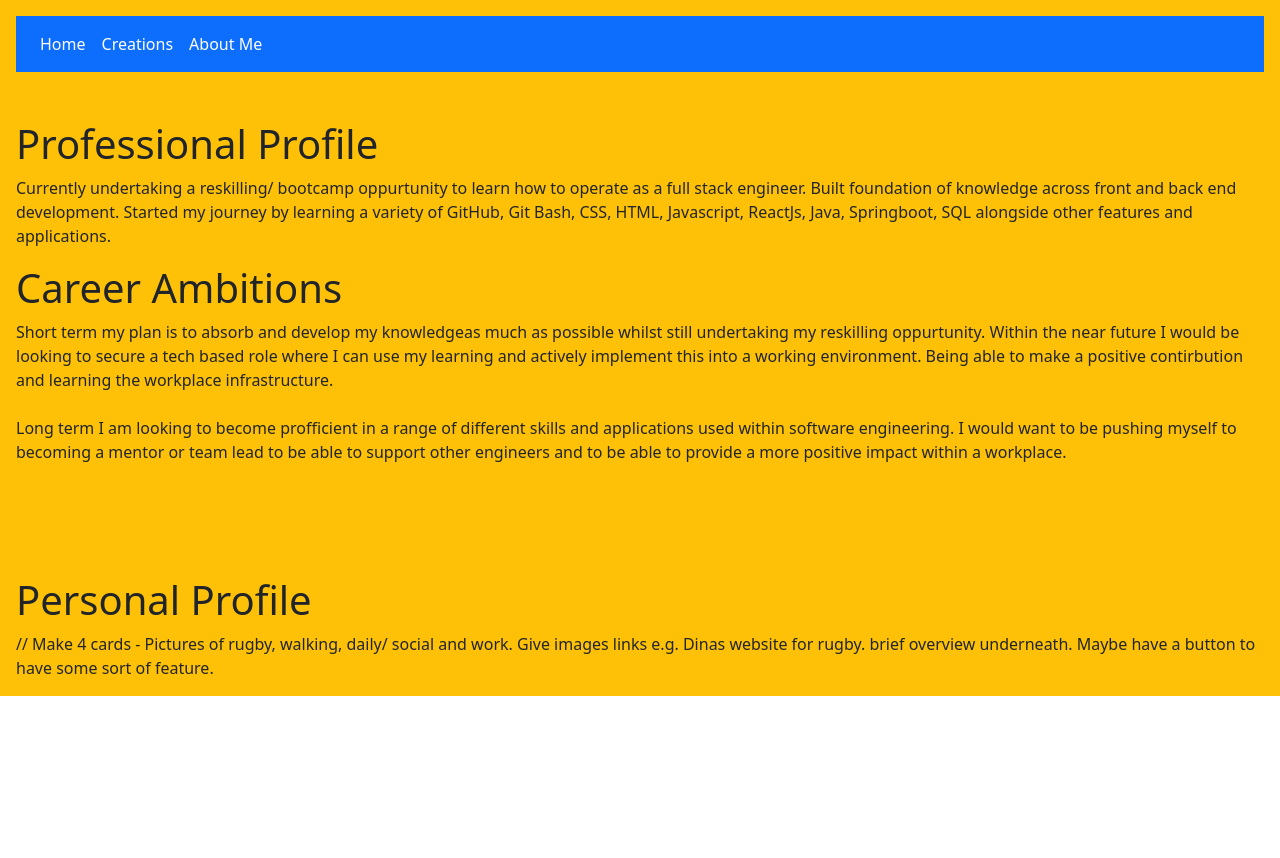
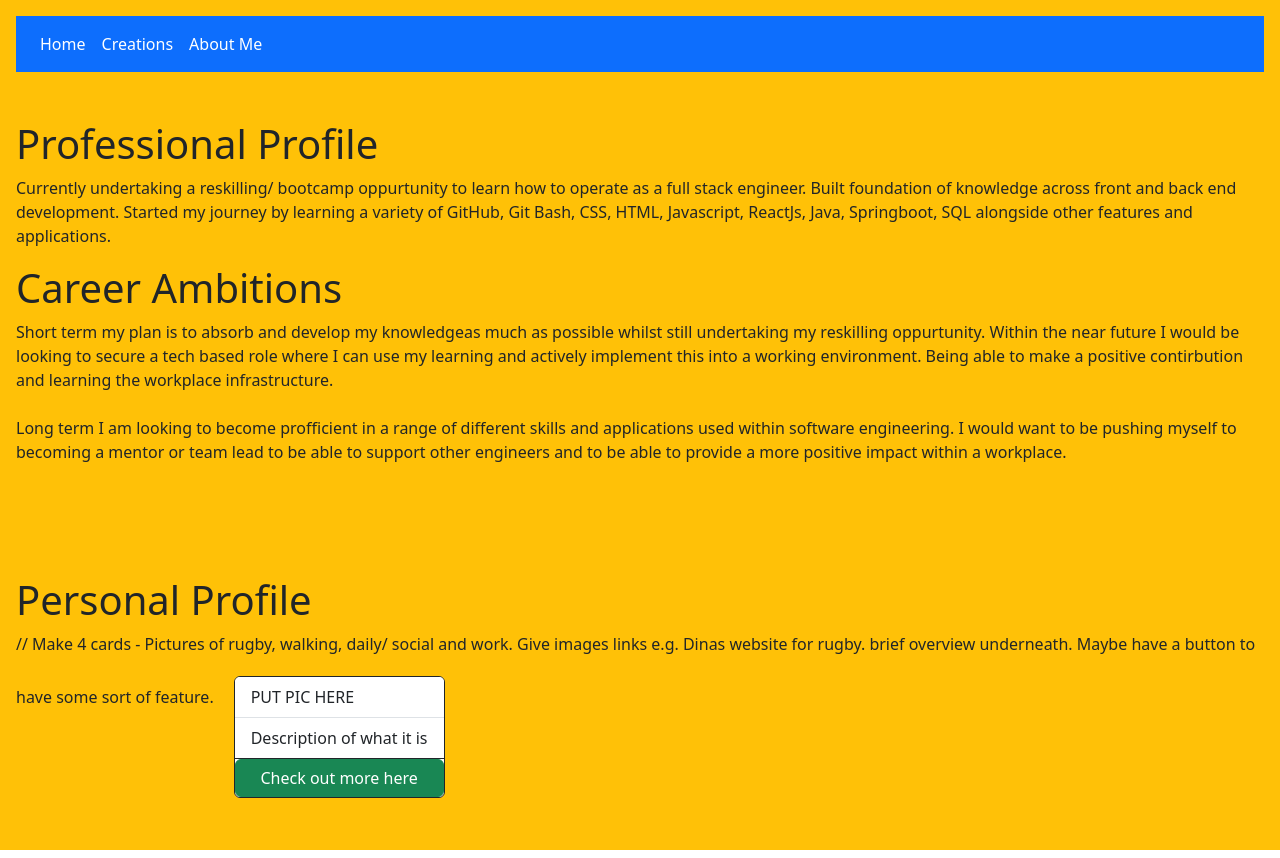
Before and after one commit to nathanl24/PersonalProjectFE, a React (Create React App) app in the folder personal-project/: page /AboutMe in a window 1280 px wide. Before the commit the page ends 800 px from the top, so only its background shows below. Built offline with nearby package versions, Linux system fonts and the light colour scheme.

Commit message:
Cards updated

```diff
--- a/personal-project/src/Components/AboutMe/AboutMe.jsx
+++ b/personal-project/src/Components/AboutMe/AboutMe.jsx
@@ -21,15 +21,30 @@ function AboutMe() {
                 engineering. I would want to be pushing myself to becoming a mentor or team lead to be able to support other engineers
                 and to be able to provide a more positive impact within a workplace.
             </p>
-<br/>
-<br/>
-<br/>
-<br/>
-<h1>Personal Profile</h1>
+            <br />
+            <br />
+            <br />
+            <br />
+            <h1>Personal Profile</h1>
 // Make 4 cards - Pictures of rugby, walking, daily/ social and work. Give images links e.g. Dinas website for rugby. brief
-overview underneath. Maybe have a button to have some sort of feature.
+            overview underneath. Maybe have a button to have some sort of feature.
 
-</div>
+
+            <div id="itemCard" className="card-group d-inline-flex padding" style={{ padding: "20px" }}>
+                <div class="card border-dark mb-3" style={{ width: "17%" }}>
+                    <ul class="list-group list-group-flush">
+                        <li class="list-group-item">PUT PIC HERE  </li>
+                        <li class="list-group-item">Description of what it is </li>
+                    </ul>
+                    <button type="button"  className="btn btn-success ">
+                        Check out more here
+                    </button>
+                </div>
+            </div>
+
+
+        </div>
+
     );
 }
 
```
Also changed, not shown: 1 other file (tests, documents, lock files or other folders).
